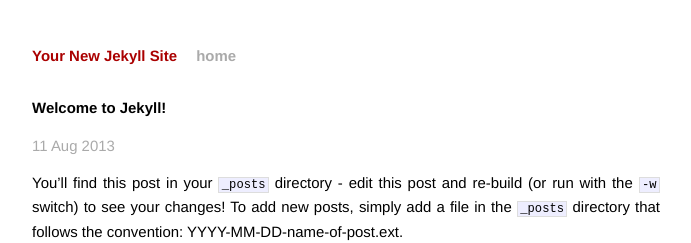
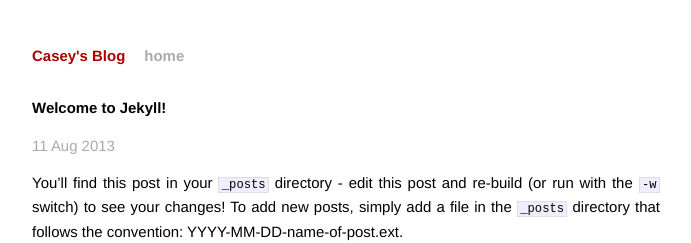
Before and after one commit to CaseyLeask/caseyleask.github.io, a Jekyll site: the page built from _posts/2013-08-11-vertical-centering.markdown, in a window 1280 px wide. Shown: the top 243 px of the page, without its empty margins (294-985 px from the left). Built offline with Jekyll 4.4.1, drawn with Linux system fonts in a browser that asks for light colours.

Commit message:
Changed a few configurations

```diff
--- a/_config.yml
+++ b/_config.yml
@@ -1,2 +1,2 @@
-name: Your New Jekyll Site
-pygments: true
+name: Casey's Blog
+pygments: false
--- a/index.html
+++ b/index.html
@@ -1,6 +1,6 @@
 ---
 layout: default
-title: Your New Jekyll Site
+title: Casey's Blog
 ---
 
 <div id="home">
```
